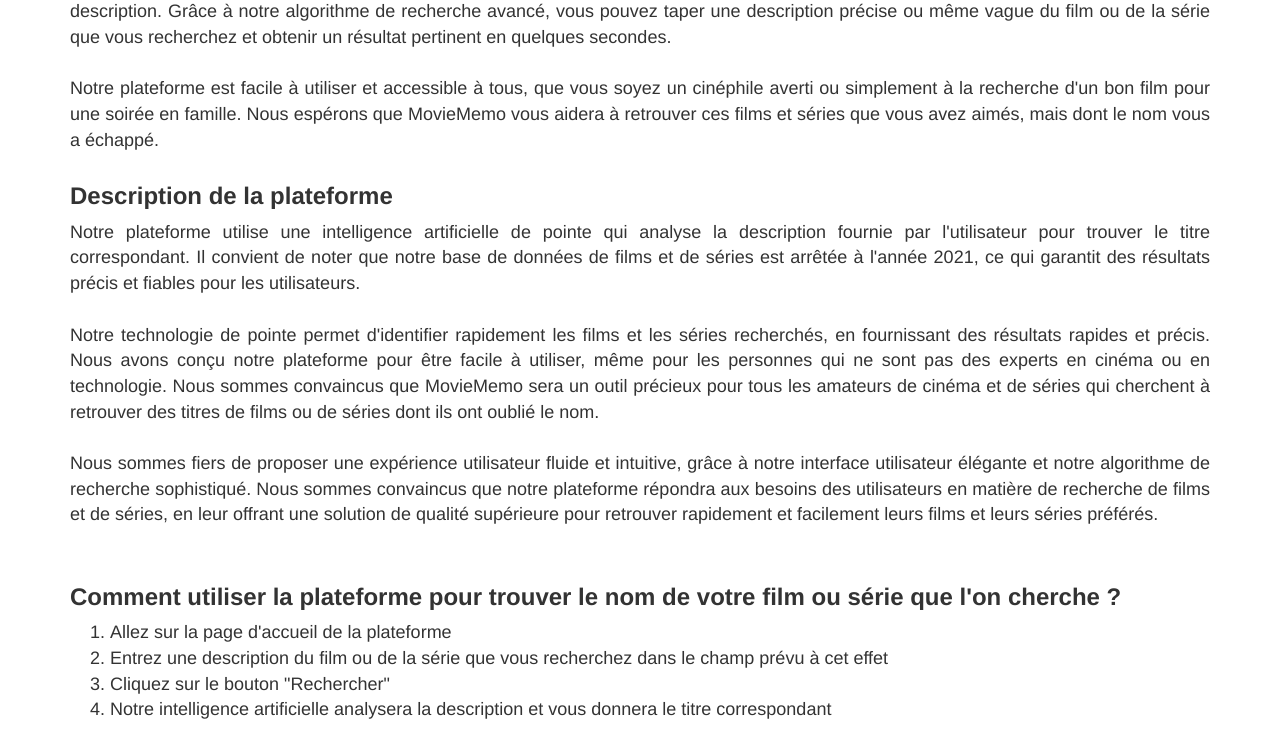
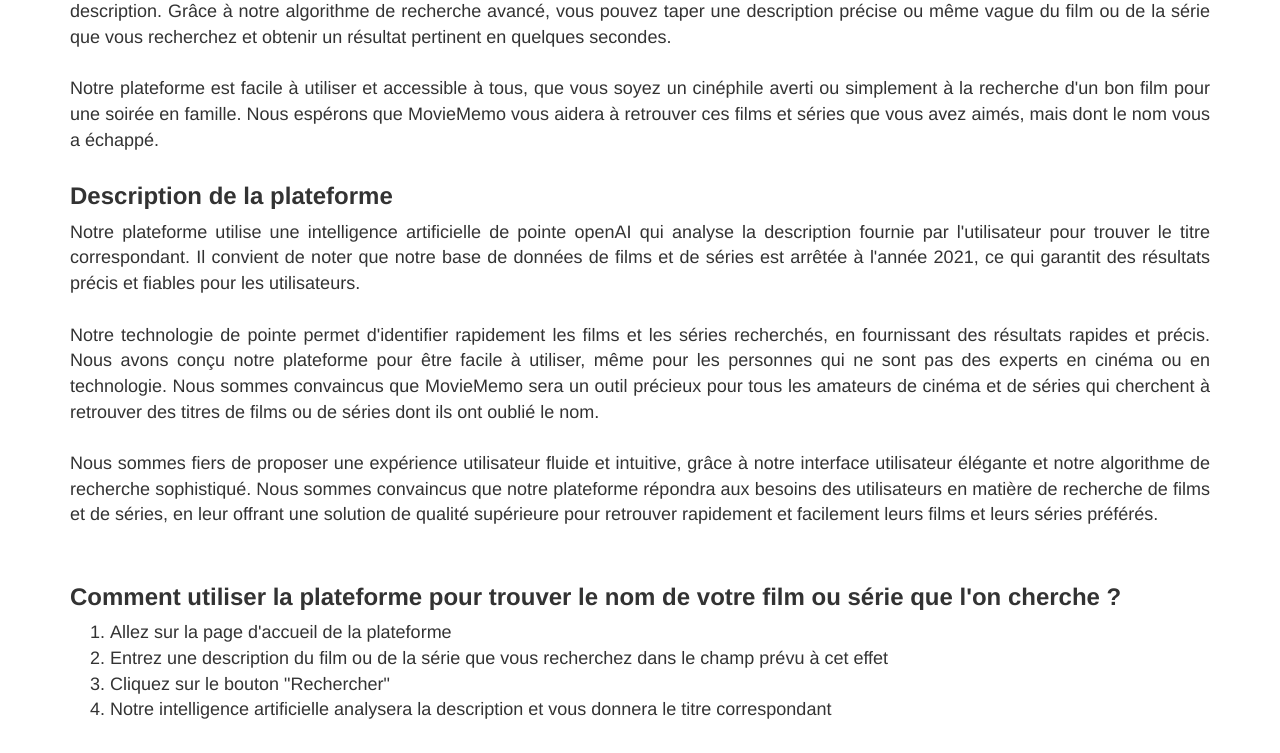
Before and after one commit to A-Rachid/MovieMemo, a Flask app: page /support.html in a window 1280 px wide. Shown: the part 440-1193 px from the top of the page. Run offline with Flask 2, Linux system fonts and the light colour scheme; some libraries are stand-ins or nearby versions.

Commit message:
Update support.html

```diff
--- a/Novo_movie/templates/new/support.html
+++ b/Novo_movie/templates/new/support.html
@@ -40,7 +40,7 @@
       <div class="section">
         <h3><strong>Description de la plateforme</strong></h3>
         <p>
-          Notre plateforme utilise une intelligence artificielle de pointe qui analyse la description fournie par l'utilisateur pour trouver le titre correspondant. Il convient de noter que notre base de données de films et de séries est arrêtée à l'année 2021, ce qui garantit des résultats précis et fiables pour les utilisateurs.</br></br>
+          Notre plateforme utilise une intelligence artificielle de pointe openAI qui analyse la description fournie par l'utilisateur pour trouver le titre correspondant. Il convient de noter que notre base de données de films et de séries est arrêtée à l'année 2021, ce qui garantit des résultats précis et fiables pour les utilisateurs.</br></br>
           Notre technologie de pointe permet d'identifier rapidement les films et les séries recherchés, en fournissant des résultats rapides et précis. Nous avons conçu notre plateforme pour être facile à utiliser, même pour les personnes qui ne sont pas des experts en cinéma ou en technologie. Nous sommes convaincus que MovieMemo sera un outil précieux pour tous les amateurs de cinéma et de séries qui cherchent à retrouver des titres de films ou de séries dont ils ont oublié le nom.</br></br>
           Nous sommes fiers de proposer une expérience utilisateur fluide et intuitive, grâce à notre interface utilisateur élégante et notre algorithme de recherche sophistiqué. Nous sommes convaincus que notre plateforme répondra aux besoins des utilisateurs en matière de recherche de films et de séries, en leur offrant une solution de qualité supérieure pour retrouver rapidement et facilement leurs films et leurs séries préférés.</br></br>
         </p>
```
